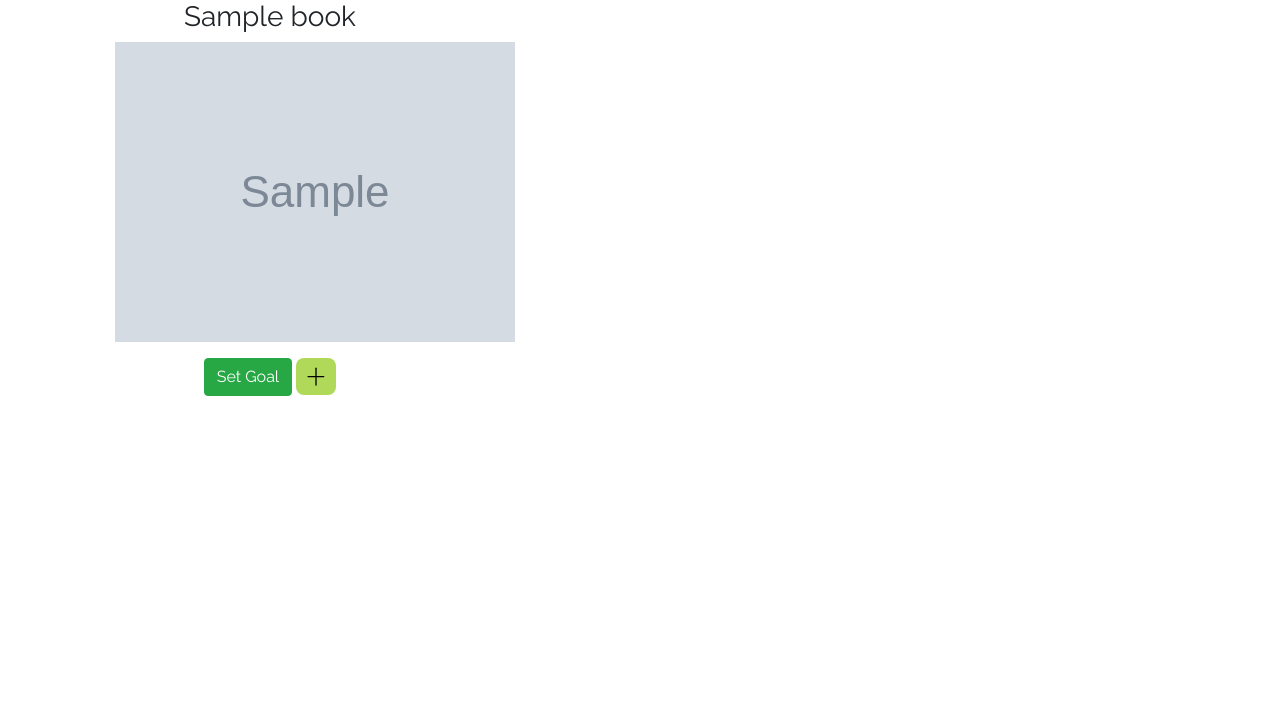
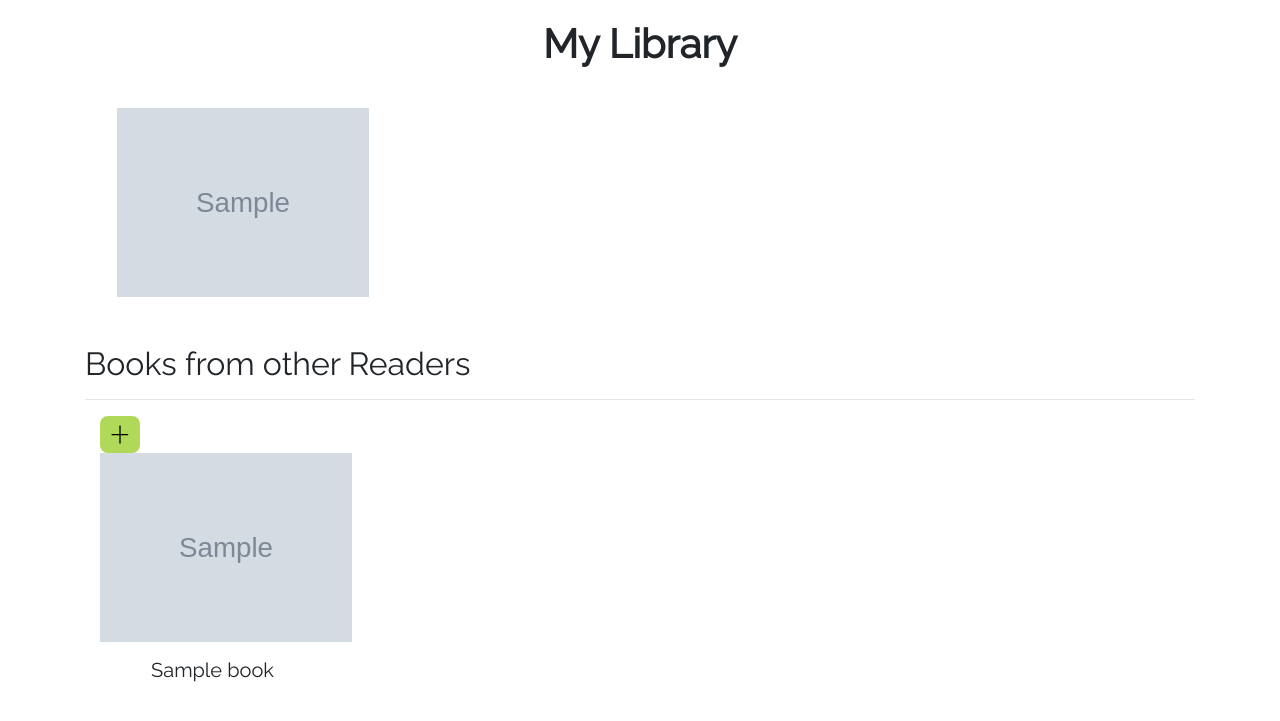
Before and after one commit to lvmor/grow, a Python web app: template templates/books.html in a window 1280 px wide. Shown: the part 56-777 px from the top of the page. Run offline with Jinja, Linux system fonts and the light colour scheme; the template is opened without the code that fills it: most values are stand-ins (such as "Sample title", 1, 10 or a date in 2020); grey boxes marked "Sample" are stand-in pictures; some libraries are stand-ins or nearby versions.

Commit message:
updated templates

```diff
--- a/templates/books.html
+++ b/templates/books.html
@@ -1,32 +1,42 @@
 {% extends "layout.html"%}
 
 {% block content %}
+<h1 class="main-header-text">My Library</h1>
+<div class="row mylibrary-wrapper" id="results">
+    {% for mybook in mybooks %}
+    <div class="col-md-3 form-group">
+        <a href="/setgoal/{{mybook.book_id.id}}">
+            <img src="{{ mybook.book_id.image }}" alt="{{ mybook.book_id.title }}" style="height: 189px" />
+        </a>
 
+    </div>
+    {% endfor %}
+</div>
+<article>
+    <h2>Books from other Readers</h2>
+    <hr>
+    <div class="row">
+        {% for book in books_template %}
 
-{% for book in books_template %}
-<article>
-    <div class="col-md-4" id="results">
+        <div class="col-md-3" id="results">
+            <div class="form-group">
+                <div class="col">
+                    <a class="rounded" href="/mybooks/{{book.id}}"><img src="/static/images/buttons/add1.svg"></a>
+                </div>
+                <div class="col text-center form-group">
+                    <a href="/setgoal/{{book.id}}"><img height=" 189px" src="{{book.image}}" /></a>
+                </div>
+                <div class="col text-center">
+                    <div class="col text-center">
+                        <h5>{{ book.title }}</h5>
+                    </div>
 
-        <div class="form-group">
-
-            <div class="col text-center">
-                <h3>{{ book.title }}</h3>
+                </div>
             </div>
-            <div class="col text-center form-group">
-                <a href="{{url_for("books", book=book.id)}}"><img src="{{book.image}}" /></a>
-            </div>
-            <div class="col text-center">
-                <a class="btn btn-success btn-md" href="/books/{{book.id}}">Set Goal</a>
-                <a class="" href="/mybooks/{{book.id}}"><img src="/static/images/buttons/add1.svg"></a>
-
-            </div>
-
         </div>
 
+        {% endfor %}
     </div>
-
 </article>
 
-{% endfor %}
-
 {% endblock %}
--- a/templates/mybooks.html
+++ b/templates/mybooks.html
@@ -1,11 +1,13 @@
 {% extends "layout.html"%}
 
 {% block content %}
-<h1 class="text-headers">My Library</h1>
+<h1 class="main-header-text">My Library</h1>
 <div class="row mylibrary-wrapper" id="results">
     {% for mybook in mybooks %}
     <div class="col-md-3 form-group">
-        <img src="{{ mybook.book_id.image }}" alt="{{ mybook.book_id.title }}" style="height: 15em" />
+        <a href="/setgoal/{{mybook.book_id.id}}">
+            <img src="{{ mybook.book_id.image }}" alt="{{ mybook.book_id.title }}" style="height: 15em" />
+        </a>
 
     </div>
     {% endfor %}
--- a/templates/mygoal.html
+++ b/templates/mygoal.html
@@ -2,7 +2,7 @@
 
 {% block content %}
 
-<h1>My Goal</h1>
+<h1 class="main-header-text">My Goal</h1>
 
 <section>
     <div class="row form-group"">
--- a/templates/mygoals.html
+++ b/templates/mygoals.html
@@ -1,7 +1,7 @@
 {% extends "layout.html"%}
 
 {% block content %}
-<h1>My Goals</h1>
+<h1 class="main-header-text">My Goals</h1>
 
 {% for goal in goals_template %}
 <article>
--- a/templates/set_goal.html
+++ b/templates/set_goal.html
@@ -1,8 +1,8 @@
 {% extends "layout.html" %}
 
 {% block content %}
-<h1>Set Book Goal</h1>
-<h2>Please enter your reading goals: </h2>
+<h1 class="main-header-text">Set Book Goal</h1>
+<h2>Please enter the information below to set your reading goal: </h2>
 <form method="POST" action="" novalidate>
     {{ form.hidden_tag() }}
 
--- a/templates/stats.html
+++ b/templates/stats.html
@@ -2,14 +2,11 @@
 
 {% block content %}
 
-<h1>Stats</h1>
+<h1 class="main-header-text">Stats</h1>
 
 
 <script>
-
-
     window.onload = function () {
-
 
         $.ajax({
             url: '/stats_goals',
```
Also changed, not shown: grow.db.
